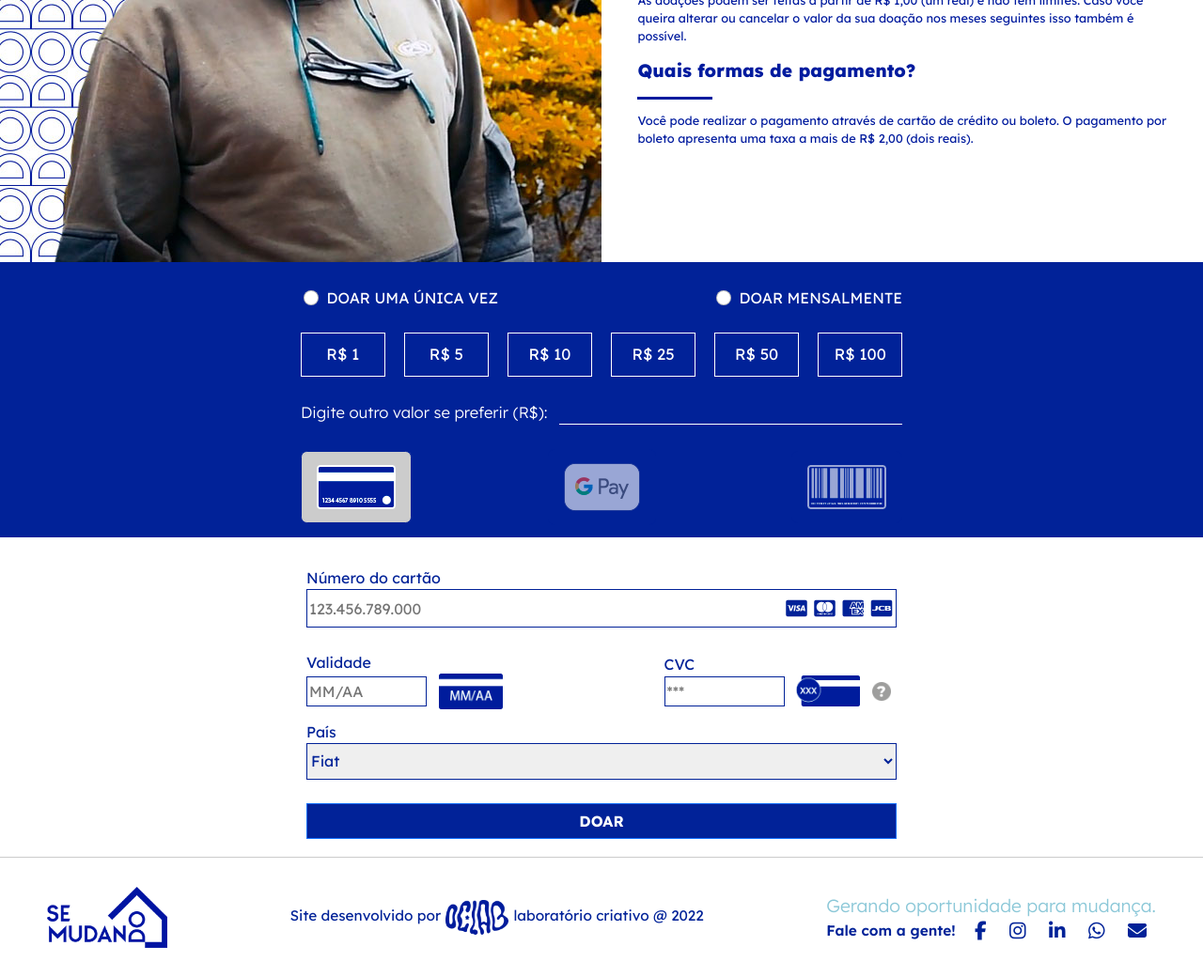
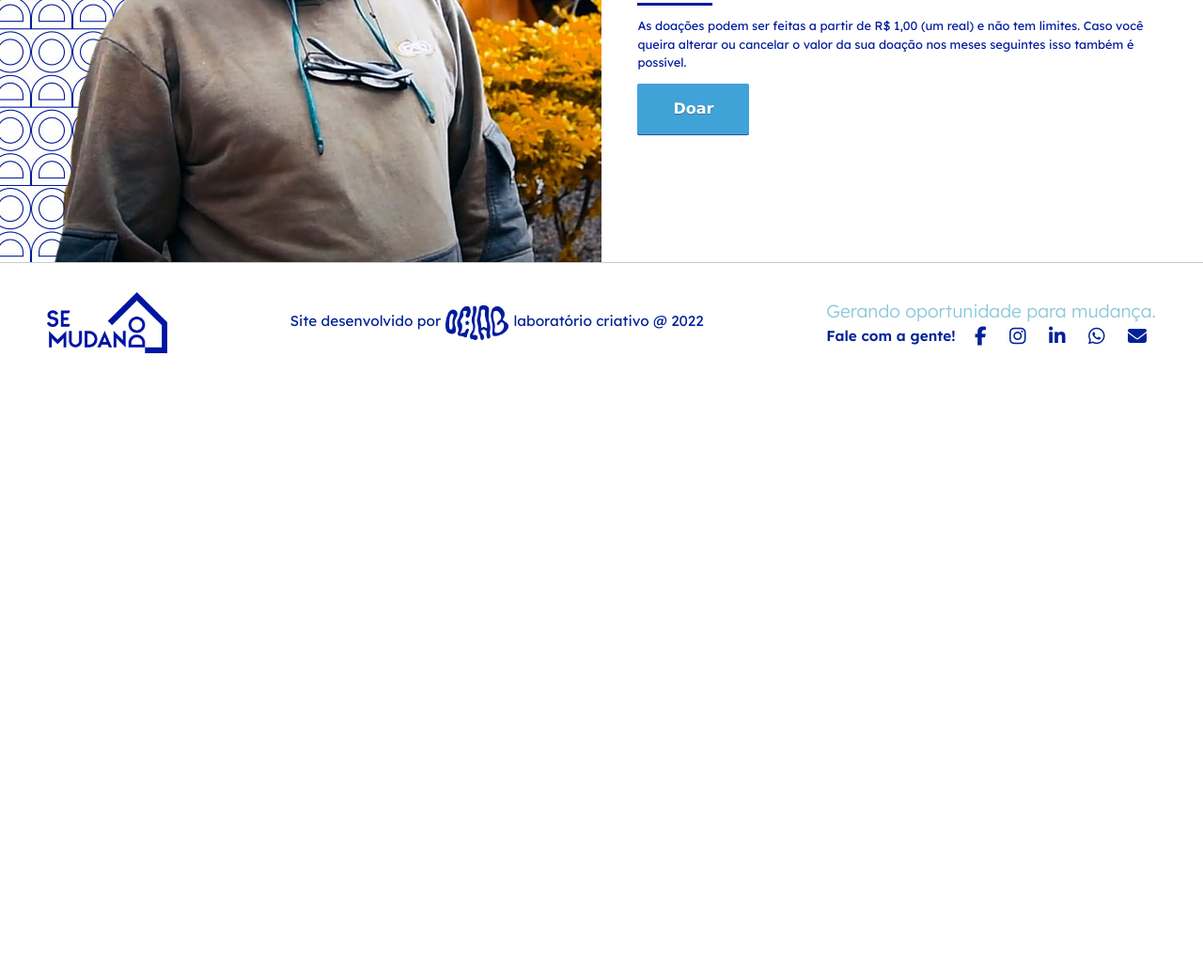
Before and after one commit to SeMudando/SeMudando, a plain HTML site: page web/doacao.html in a window 1280 px wide. Shown: the part 395-1435 px from the top of the page at 94% size. After the commit the page ends 802 px from the top, so only its background shows below. Drawn offline with nearby package versions, Linux system fonts and the light colour scheme; a script that the page names is missing.

Commit message:
Modify donation page

```diff
--- a/web/doacao.html
+++ b/web/doacao.html
@@ -66,165 +66,15 @@
       <div class="conteudo-bloco-txt">As doações podem ser feitas a partir de R$ 1,00 (um real) e não tem limites. Caso você queira alterar ou cancelar o valor da sua doação nos meses seguintes isso também é possível.</div>
     </div>
 
-    <div class="bloco-txt">
-      <div class="tit-bloco-txt">Quais formas de pagamento?</div>
-      <div class="linha-bloco-txt"><div class="separador-horiz-blue"></div></div>
-      <div class="conteudo-bloco-txt">Você pode realizar o pagamento através de cartão de crédito ou boleto. O pagamento por boleto apresenta uma taxa a mais de R$ 2,00 (dois reais).</div>
-    </div>
+      <div class="bloco-txt">
+        <div class="tit-bloco-txt">
+            <script type="text/javascript" defer src="https://donorbox.org/install-popup-button.js"></script><a class="dbox-donation-button" style="background: #41a2d8;color: #fff;text-decoration: none;font-family: Verdana,sans-serif;display: inline-block;font-size: 16px;padding: 15px 38px;-webkit-border-radius: 2px;-moz-border-radius: 2px;border-radius: 2px;box-shadow: 0 1px 0 0 #1f5a89;text-shadow: 0 1px rgba(0, 0, 0, 0.3);" href="https://donorbox.org/instituto-se-mudando?default_interval=o">Doar</a>
+        </div>
+      </div>
+
+
   </div>
 </div>
-
-<!-- Tab links -->
-
-
-
-<div id="unica">
-  <form name ="formDoacao" class="form-unica">
-    <div class="form-modulo-1">
-
-      <div class="tab">
-        <div class="tab1"><input class="form-check-input" type="radio" name="checkbox" id="flexRadioDefault1" value="1" onclick="checar()" />&nbsp;&nbsp;DOAR UMA ÚNICA VEZ </div>
-
-        <div class="tab1"><input class="form-check-input" type="radio" name="checkbox" id="flexRadioDefault1" value="2" onclick="checar()" />&nbsp;&nbsp;DOAR MENSALMENTE</div>
-      </div>
-
-    <div id="form-unica-bts">
-      <button type="button" class="btn-valor">R$ 1</button>
-      <button type="button" class="btn-valor">R$ 5</button>
-      <button type="button" class="btn-valor">R$ 10</button>
-      <button type="button" class="btn-valor">R$ 25</button>
-      <button type="button" class="btn-valor">R$ 50</button>
-      <button type="button" class="btn-valor">R$ 100</button>
-    </div>
-
-    <div class="form-unica-digite-valor">
-      <div class="txt-digite">Digite outro valor se preferir (R$):</div>
-      <input type="text" class="txt-form-field" name="digite-valor">
-    </div>
-
-
-    <!-- TABS FORMAS DE PAGAMENTO -->
-
-    <div class="tab2">
-      <button class="tablinkss" type="button" onclick="openCity(event, 'London')" id="default-open"><img src="imgs/icon-cartao.png"></button>
-      <button class="tablinkss" type="button" onclick="openCity(event, 'Paris')"><img src="imgs/icon-gpay.png"></button>
-      <button class="tablinkss" type="button" onclick="openCity(event, 'Tokyo')"><img src="imgs/icon-boleto.png"></button>
-    </div>
-    </div>
-
-    <div class="tabcontents-container">
-            <div id="London" class="tabcontents">
-              <!-- area do pagamento por cartão -->
-              <div id="area-cartao">
-                <div class="field-label">Número do cartão</div>
-                  <div class="numero-cartao">
-                  <input class="input-card-field" type="text" placeholder="123.456.789.000">
-                    <div class="row-icons">
-                      <div class="fa-brands fa-cc-visa fa-lg"></div>
-                      <div class="fa-brands fa-cc-mastercard fa-lg"></div>
-                      <div class="fa-brands fa-cc-amex fa-lg"></div>
-                      <div class="fa-brands fa-cc-jcb fa-lg"></div>
-                    </div>
-                </div>
-              </div>
-
-
-              <div id="area-dados-cartao">
-                <div class="dados-cartao-container">
-
-                <div class="validade-cartao">
-                  <div class="field-label">Validade</div>
-                    <div class="field-content">
-                      <input class="input-card-field-small" type="text" placeholder="MM/AA">
-                      <img src="imgs/validade-cartao.png">
-                    </div>
-                </div>
-
-                <div class="cvc-cartao">
-                  <div class="field-label">CVC</div>
-                    <div class="field-content">
-                      <input class="input-card-field-small" type="text" placeholder="***">
-                      <img src="imgs/cvc-cartao.png">
-                      <img src="imgs/question-icon.png" class="question-icon">
-                    </div>
-                </div>
-
-              </div>
-
-             <div class="pais-dropbox">
-        <div class="field-label">País</div>
-        <select id="countries" name="pais">
-            <option value="volvo">Volvo</option>
-            <option value="saab">Saab</option>
-            <option value="fiat" selected>Fiat</option>
-            <option value="audi">Audi</option>
-        </select>
-        </div>
-
-        <a href="#" class="btn btn-primary btn-doar">DOAR</a>
-      </div>
-       </div>
-
-    <div id="Paris" class="tabcontents">
-      <div class="gpay">
-        Google Pay selecionado para checkout.
-        <img src="imgs/door-icon.png">
-        <div class="gpay-txt">Outra etapa aparecerá após o envio do pedido para finalizar os detalhes da compra.</div>
-      </div>
-    </div>
-
-    <div id="Tokyo" class="tabcontents">
-      <!-- area do pagamento por cartão -->
-              <div id="area-cartao">
-
-                <div class="form-field-block">
-                  <div class="field-label">CPF/CNPJ</div>
-                  <div class="numero-cartao">
-                    <input class="input-card-field" type="text" placeholder="123.456.789.000">
-                  </div>
-                </div>
-
-                 <div class="form-field-block">
-                  <div class="field-label">E-mail</div>
-                  <div class="numero-cartao">
-                    <input class="input-card-field" type="text" placeholder="exemplo@exemplo.com.br">
-                  </div>
-                 </div>
-
-                 <div class="form-field-block">
-                     <div class="field-label">Nome completo</div>
-                      <div class="numero-cartao">
-                      <input class="input-card-field" type="text" placeholder="Nome e sobrenome">
-                     </div>
-                 </div>
-
-
-                 <div class="form-field-block">
-                <div class="pais-dropbox">
-                <div class="field-label">País ou região</div>
-                <select id="countries" name="pais">
-                    <option value="volvo">Volvo</option>
-                    <option value="saab">Saab</option>
-                    <option value="fiat" selected>Fiat</option>
-                    <option value="audi">Audi</option>
-                </select>
-                </div></div>
-
-                <div class="form-field-block">
-                 <div class="field-label">Endereço</div>
-                    <div class="numero-cartao">
-                    <input class="input-card-field" type="text" placeholder="Rua, número, complemento, bairro, e estado">
-                      </div></div>
-
-                    <a href="#" class="btn btn-primary btn-doar">DOAR</a>
-              </div>
-            </div>
-  </form>
-</div>
-
-  <!--   -------------------------------------------------------- -->
-
-
 
 <footer>
   <a class="footer-brand" href="index.html" target="_self"><img class="logo-se-mudando-footer" src="imgs/logo_se_mudando_blue.png"></a>
```
